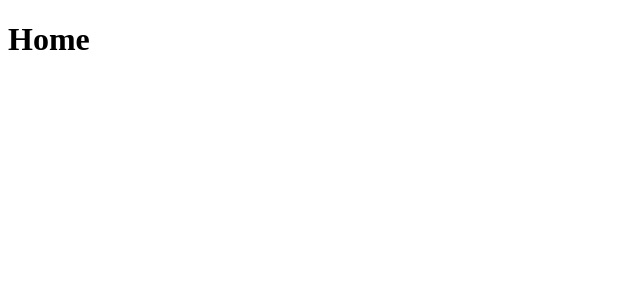
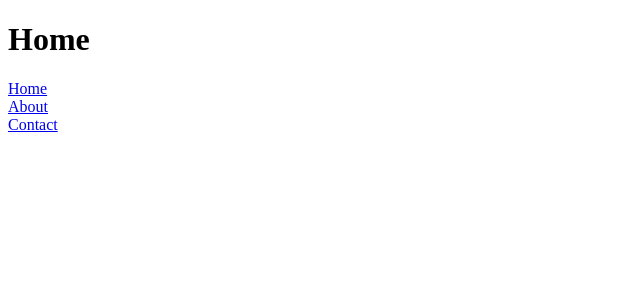
Before and after one commit to devarchi33/react-router, a React app: page / in a window 1280 px wide. Shown: the top 300 px of the page, without its empty margins (0-640 px from the left). Built offline with nearby package versions, Linux system fonts and the light colour scheme.

Commit message:
Apply Link componen

```diff
--- a/src/App.js
+++ b/src/App.js
@@ -1,9 +1,17 @@
 import React, {Component} from 'react';
-import {Router, Route, hashHistory} from 'react-router';
+import {Router, Route, Link, hashHistory} from 'react-router';
 
-const Home = () => <div><h1>Home</h1></div>
-const About = () => <div><h1>About</h1></div>
-const Contact = () => <div><h1>Contact</h1></div>
+const Home = () => <div><h1>Home</h1><Links/></div>
+const About = () => <div><h1>About</h1><Links/></div>
+const Contact = () => <div><h1>Contact</h1><Links/></div>
+
+const Links = () => (
+    <nav>
+        <Link to="/">Home</Link>
+        <Link to="/about">About</Link>
+        <Link to="/contact">Contact</Link>
+    </nav>
+)
 
 class App extends Component {
     render() {
--- a/src/index.html
+++ b/src/index.html
@@ -3,6 +3,11 @@
 <head>
     <meta charset="UTF-8">
     <title>Document</title>
+    <style>
+        nav a {
+            display: block;
+        }
+    </style>
 </head>
 <body>
     <div id="root"></div>
```
